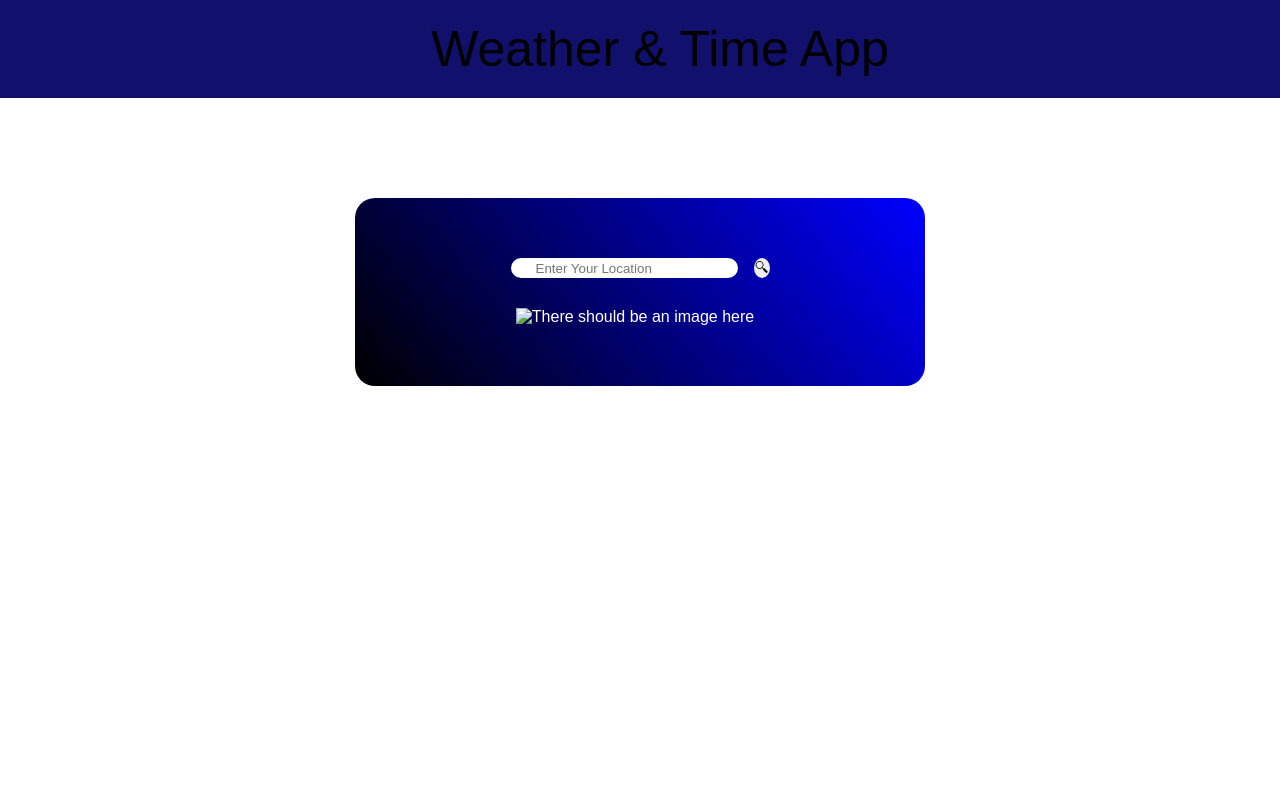
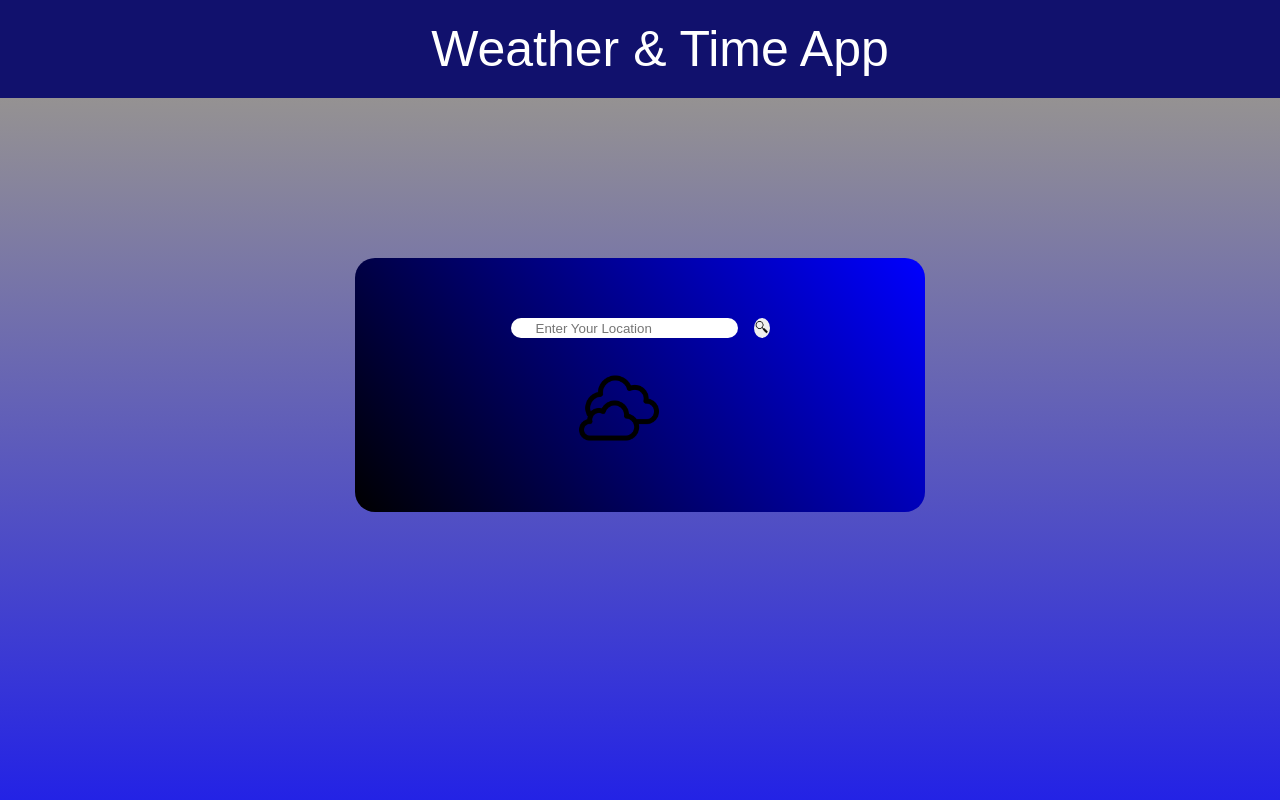
Before and after one commit to Geno419/WeatherApp, a plain HTML site: page main.html in a window 1280 px wide. Shown: the top 800 px of the page. Drawn offline with Linux system fonts and the light colour scheme; no server answers.

Commit message:
updates
I updated the update

```diff
--- a/main.css
+++ b/main.css
@@ -5,6 +5,7 @@
 
 body {
   background-color: white;
+  overflow: hidden;
 }
 
 header {
@@ -13,6 +14,14 @@ header {
   padding: 20px;
   text-align: center;
   font-size: 50px;
+  color: white;
+}
+
+.body {
+  height: 100vh;
+  background: linear-gradient(0deg, blue, #959292);
+  padding: 60px 35px;
+  text-align: center;
 }
 
 .card {
@@ -78,3 +87,15 @@ header {
 .minTemp{
   margin-right: 10px; /* puts a space between them min/max side by side*/
 }
+
+.locationInfo img{
+  height: 80px;
+}
+
+.locationInfo aside p{
+  padding: 4px;
+}
+
+.locationInfo section{
+  padding-right: 16px;
+}
--- a/main.html
+++ b/main.html
@@ -8,18 +8,21 @@
 </head>
 <body>
   <header class="header">Weather & Time App</header> <!-- added time -->
-  <section class="card">
+  <section class="body">
+    <div class="card">
     <div class="searchBarContainer">
       <input type="text" placeholder="Enter Your Location">
       <button type="submit">
-        <img src="images/searchButton.png" alt="searchButton">
+        <img src="icons/searchButton.png" alt="searchButton">
       </button>
     </div>
 
     <div class="locationInfo">
       <section>
-        <p class="location"></p> <!-- added a location tag that will be over the image -->
-        <img src="" alt="There should be an image here">
+       <!-- added a location tag that will be over the image -->
+       <p class="weatherDesc"></p>
+        <img src="images/cloudy.png" alt="There should be an image here">
+
       </section>
       <aside>
         <p class="temp"></p>
@@ -27,13 +30,13 @@
           <p class="minTemp"></p>
           <p class="maxTemp"></p>
         </div>
-        <p class="weatherDesc"></p>
         <p class="humidity"></p>
     <p class="date"> </p> <!-- ...gets the date... -->
 
 
       </aside>
     </div>
+    </div>
   </section>
   <script src="main.js"></script>
 </body>
--- a/main.js
+++ b/main.js
@@ -10,7 +10,7 @@ async function checkWeather(city){
 
     console.log(data);
 
-    document.querySelector(".location").innerHTML= data.name;
+   // document.querySelector(".location").innerHTML= data.name;//
     document.querySelector(".temp").innerHTML= Math.round(data.main.temp) + '&#8451';
     document.querySelector(".maxTemp").innerHTML= data.wind.speed + '&#37';
     document.querySelector(".minTemp").innerHTML= 'min: ' + data.main.temp_min + '&#8451 ';
```
Also changed, not shown: icons/searchButton.png (renamed from images/searchButton.png), images/cloudy.png (added), images/partCloudy.png (added), images/rainy.png (added), images/sunny.png (added), 1 other file.
